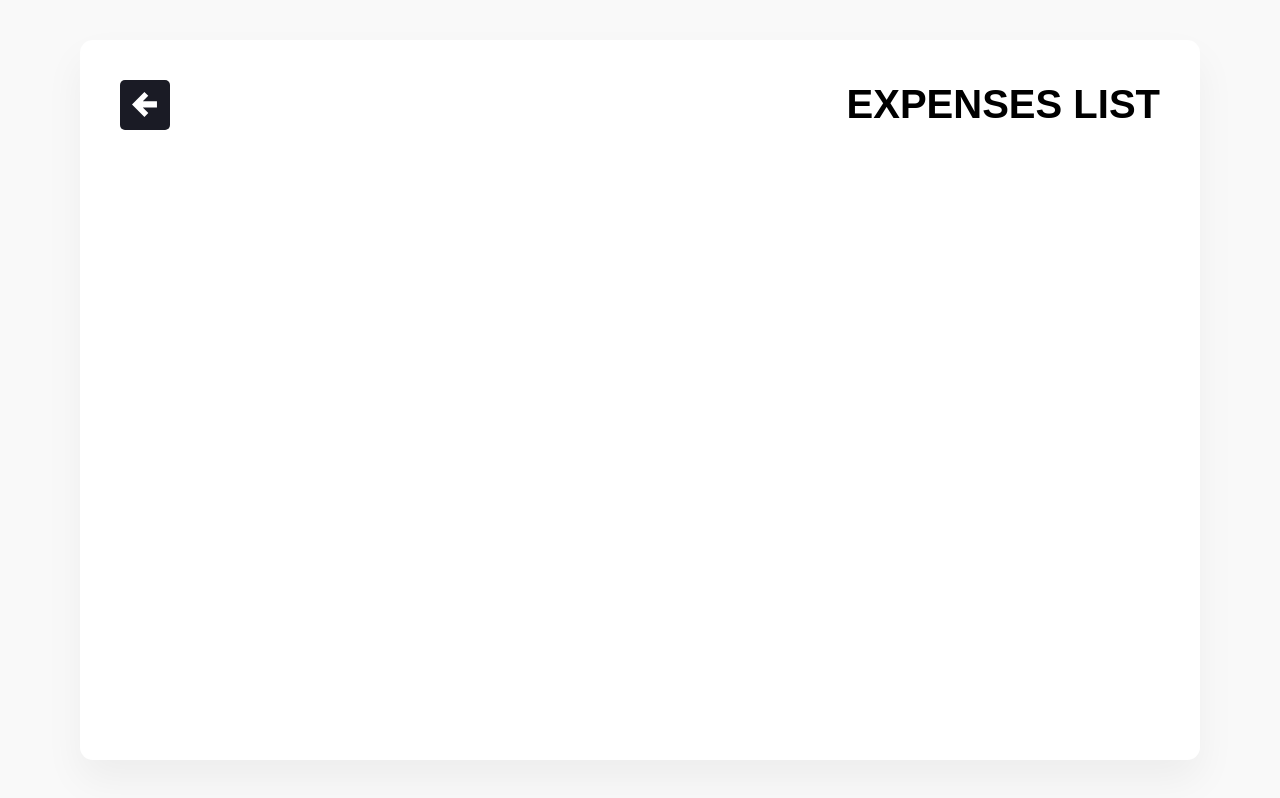
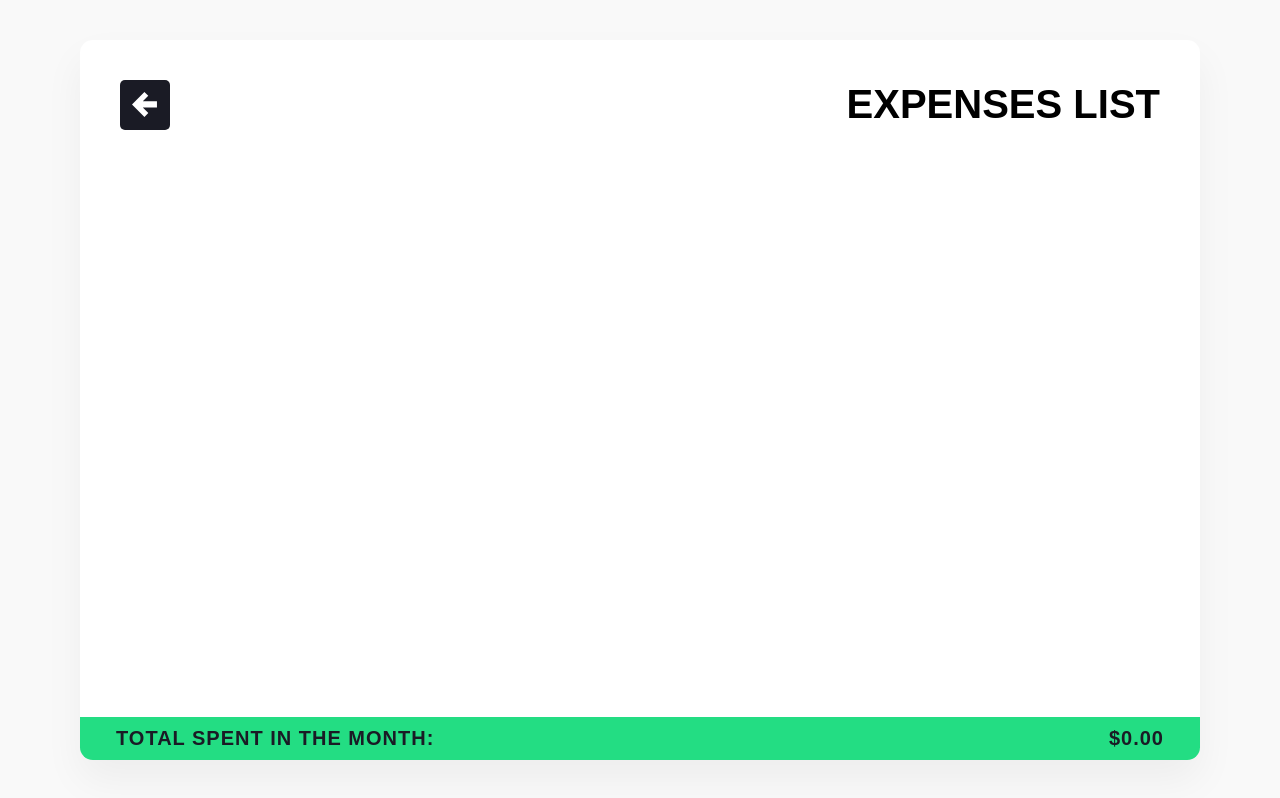
Before and after one commit to jairpss/expenses_app, a React (Create React App) app: page /list in a window 1280 px wide. Built offline with nearby package versions, Linux system fonts and the light colour scheme; no server answers; sample sign-in values are in the browser's storage; what webfontloader would draw is missing.

Commit message:
adding spent bar and format the amount

```diff
--- a/src/App.js
+++ b/src/App.js
@@ -4,6 +4,7 @@
 import Button from './elements/Button'
 import BtnLogout from './elements/BtnLogout'
 import ExpenseForm from './components/ExpenseForm'
+import TotalSpentBar from './components/TotalSpentBar'
 
 const App = () => {
   return (
@@ -24,6 +25,8 @@
       </Header>
 
       <ExpenseForm />
+
+      <TotalSpentBar />
     </>
    );
 }
--- a/src/components/ExpensesByCategory.js
+++ b/src/components/ExpensesByCategory.js
@@ -2,6 +2,7 @@
 import {Header, Title, HeaderContainer, BtnContainer} from '../elements/Header'
 import Helmet from 'react-helmet'
 import BackBtn from '../elements/BackBtn'
+import TotalSpentBar from './TotalSpentBar'
 
 const ExpensesByCategory = () => {
     return (
@@ -14,6 +15,8 @@
                     <BackBtn />
                     <Title>Expenses By Category</Title>
             </Header>
+
+            <TotalSpentBar />
         </>
      );
 }
--- a/src/components/ExpensesList.js
+++ b/src/components/ExpensesList.js
@@ -2,7 +2,7 @@
 import {Header, Title} from '../elements/Header'
 import Helmet from 'react-helmet'
 import BackBtn from '../elements/BackBtn'
-
+import TotalSpentBar from './TotalSpentBar'
 
 const ExpensesList = () => {
 
@@ -16,6 +16,8 @@
                     <BackBtn />
                     <Title>Expenses List</Title>
             </Header>
+
+            <TotalSpentBar />
         </>
      );
 }
--- /dev/null
+++ b/src/components/TotalSpentBar.js
@@ -0,0 +1,33 @@
+import React from 'react';
+import styled from 'styled-components'
+import theme from './../theme'
+import convertToCurrency from './../functions/convertToCurrency'
+
+const TotalBar = styled.div`
+    background: ${theme.verde};
+    font-size: 1.25rem; /* 20px */
+    letter-spacing: 1px;
+    font-weight: 700;
+    text-transform: uppercase;
+    padding: 0.62rem 2.25rem; /* 10px 40px */
+    color: #1A1B25;
+    display: flex;
+    justify-content: space-between;
+    align-items: center;
+
+    @media(max-width: 31.25rem) { /* 500px */
+        flex-direction: column;
+        font-size: 14px;
+    }
+`;
+
+const TotalSpentBar = () => {
+    return (
+        <TotalBar>
+            <p>Total spent in the month:</p>
+            <p>{convertToCurrency(0)}</p>
+        </TotalBar>
+     );
+}
+
+export default TotalSpentBar;
--- /dev/null
+++ b/src/functions/convertToCurrency.js
@@ -0,0 +1,8 @@
+const formatAmount = (amount) => {
+    return new Intl.NumberFormat(
+        'en-US',
+        {style: 'currency', currency: 'USD', minimumFractionDigits: 2}
+    ).format(amount)
+}
+
+export default formatAmount
```
